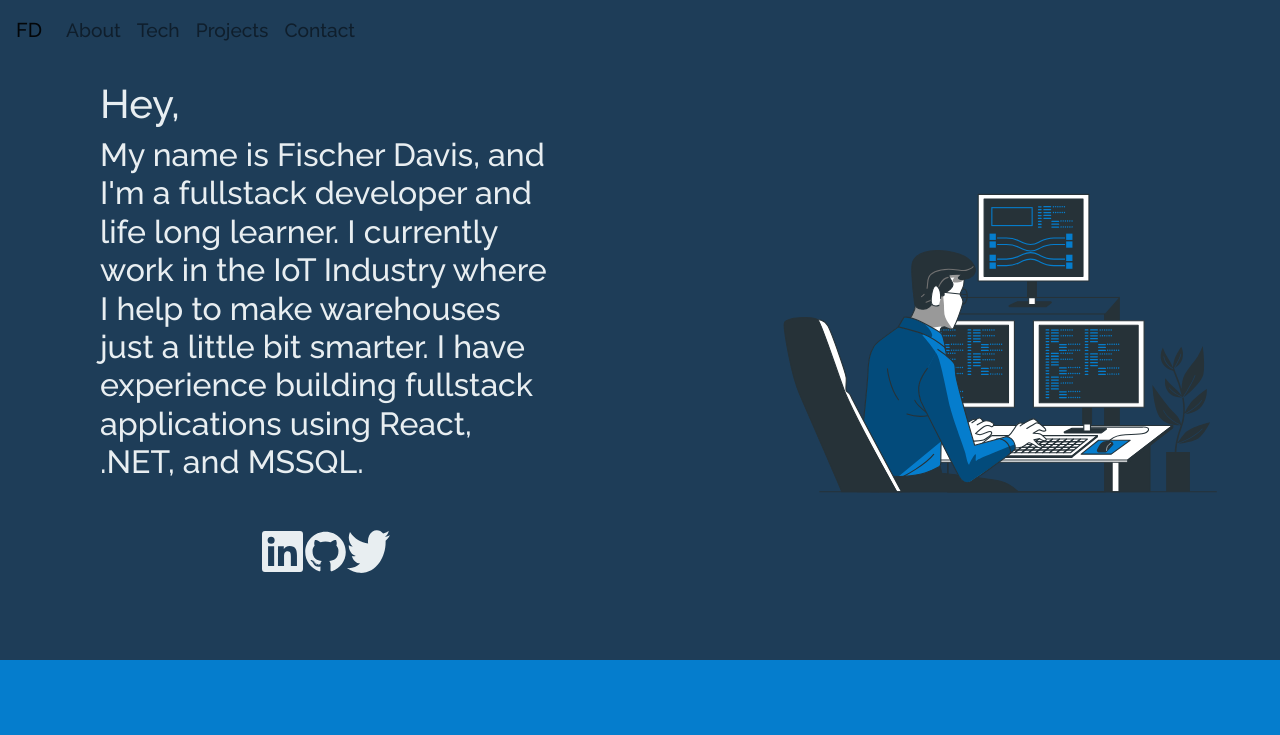
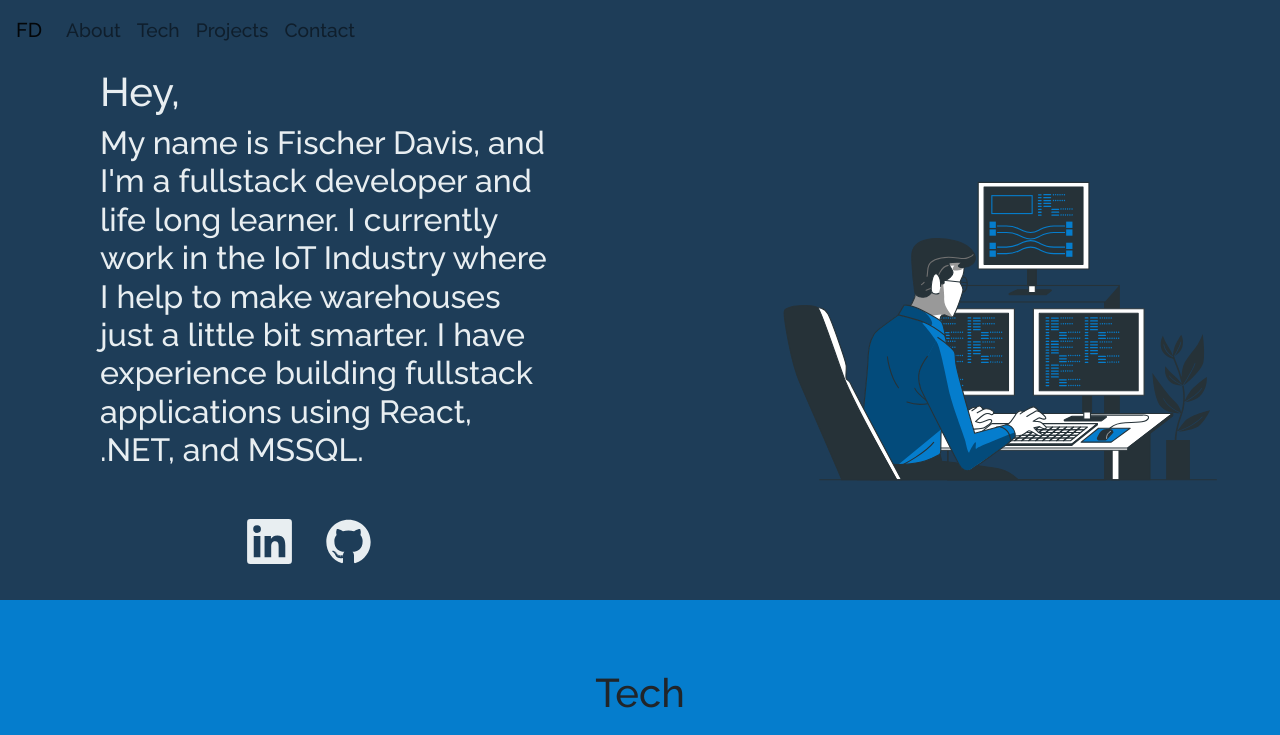
Before and after one commit to fischerdavis/FischerDavisPortfolio, a React (Create React App) app: page / in a window 1280 px wide. Shown: the top 735 px of the page. Built offline with nearby package versions, Linux system fonts and the light colour scheme.

Commit message:
Fixed scroll issue when clicking about button.

```diff
--- a/src/App.scss
+++ b/src/App.scss
@@ -6,7 +6,7 @@
 .icon {
   width: 50px;
   height: 50px;
-  margin: 1em 0em 1em 1em;
+  margin: 1em 0 1em 1em;
 }
 
 .App {
--- a/src/components/navbar/navbar.js
+++ b/src/components/navbar/navbar.js
@@ -4,7 +4,7 @@ import { Navbar, Nav } from "react-bootstrap";
 
 const NavBar = () => {
   return(
-    <Navbar className="fixed-top nav">
+    <Navbar fixed="top" className="nav">
       <Navbar.Brand href="#about">FD</Navbar.Brand>
       <Nav className="mr-auto">
         <Nav.Link href="#about" className="nav-links">About</Nav.Link>
--- a/src/pages/about/about.js
+++ b/src/pages/about/about.js
@@ -4,6 +4,11 @@ import "./about.scss";
 import programmer from '../../assets/Programmer.svg';
 
 const About = () => {
+
+  const linkedinLink = "https://linkedin.com/in/fischerdavis/";
+  const githubLink = "https://github.com/fischerdavis";
+  const newTab = "_blank";
+
   return (
     <div className="about-container" id="about">
       <div className="about-info-container">
@@ -17,22 +22,20 @@ const About = () => {
         </div>
         <div className="links-info">
 
+          <a href={linkedinLink} target={newTab}>
             <svg className="about-icon" viewBox="0 0 128 128">
               <path d="M116 3H12a8.91 8.91 0 00-9 8.8v104.42a8.91 8.91 0 009 8.78h104a8.93 8.93 0 009-8.81V11.77A8.93 8.93 0 00116 3zM39.17 107H21.06V48.73h18.11zm-9-66.21a10.5 10.5 0 1110.49-10.5 10.5 10.5 0 01-10.54 10.48zM107 107H88.89V78.65c0-6.75-.12-15.44-9.41-15.44s-10.87 7.36-10.87 15V107H50.53V48.73h17.36v8h.24c2.42-4.58 8.32-9.41 17.13-9.41C103.6 47.28 107 59.35 107 75z" fill="#E8EEF1"/>
             </svg>
+          </a>
 
+          <a href={githubLink} target={newTab}>
             <svg className="about-icon" viewBox="0 0 128 128">
               <g fill="#E8EEF1">
                 <path fillRule="evenodd" clipRule="evenodd" d="M64 5.103c-33.347 0-60.388 27.035-60.388 60.388 0 26.682 17.303 49.317 41.297 57.303 3.017.56 4.125-1.31 4.125-2.905 0-1.44-.056-6.197-.082-11.243-16.8 3.653-20.345-7.125-20.345-7.125-2.747-6.98-6.705-8.836-6.705-8.836-5.48-3.748.413-3.67.413-3.67 6.063.425 9.257 6.223 9.257 6.223 5.386 9.23 14.127 6.562 17.573 5.02.542-3.903 2.107-6.568 3.834-8.076-13.413-1.525-27.514-6.704-27.514-29.843 0-6.593 2.36-11.98 6.223-16.21-.628-1.52-2.695-7.662.584-15.98 0 0 5.07-1.623 16.61 6.19C53.7 35 58.867 34.327 64 34.304c5.13.023 10.3.694 15.127 2.033 11.526-7.813 16.59-6.19 16.59-6.19 3.287 8.317 1.22 14.46.593 15.98 3.872 4.23 6.215 9.617 6.215 16.21 0 23.194-14.127 28.3-27.574 29.796 2.167 1.874 4.097 5.55 4.097 11.183 0 8.08-.07 14.583-.07 16.572 0 1.607 1.088 3.49 4.148 2.897 23.98-7.994 41.263-30.622 41.263-57.294C124.388 32.14 97.35 5.104 64 5.104z" />
                 <path d="M26.484 91.806c-.133.3-.605.39-1.035.185-.44-.196-.685-.605-.543-.906.13-.31.603-.395 1.04-.188.44.197.69.61.537.91zm2.446 2.729c-.287.267-.85.143-1.232-.28-.396-.42-.47-.983-.177-1.254.298-.266.844-.14 1.24.28.394.426.472.984.17 1.255zM31.312 98.012c-.37.258-.976.017-1.35-.52-.37-.538-.37-1.183.01-1.44.373-.258.97-.025 1.35.507.368.545.368 1.19-.01 1.452zm3.261 3.361c-.33.365-1.036.267-1.552-.23-.527-.487-.674-1.18-.343-1.544.336-.366 1.045-.264 1.564.23.527.486.686 1.18.333 1.543zm4.5 1.951c-.147.473-.825.688-1.51.486-.683-.207-1.13-.76-.99-1.238.14-.477.823-.7 1.512-.485.683.206 1.13.756.988 1.237zm4.943.361c.017.498-.563.91-1.28.92-.723.017-1.308-.387-1.315-.877 0-.503.568-.91 1.29-.924.717-.013 1.306.387 1.306.88zm4.598-.782c.086.485-.413.984-1.126 1.117-.7.13-1.35-.172-1.44-.653-.086-.498.422-.997 1.122-1.126.714-.123 1.354.17 1.444.663zm0 0" />
               </g>
             </svg>
-
-          <svg className="about-icon" viewBox="0 0 128 128">
-            <path d="M40.254 127.637c48.305 0 74.719-48.957 74.719-91.403 0-1.39 0-2.777-.075-4.156 5.141-4.547 9.579-10.18 13.102-16.633-4.79 2.602-9.871 4.305-15.078 5.063 5.48-4.02 9.582-10.336 11.539-17.774-5.156 3.743-10.797 6.38-16.68 7.801-8.136-10.586-21.07-13.18-31.547-6.32-10.472 6.86-15.882 21.46-13.199 35.617C41.922 38.539 22.246 26.336 8.915 6.27 1.933 20.94 5.487 39.723 17.022 49.16c-4.148-.172-8.207-1.555-11.832-4.031v.41c0 15.273 8.786 28.438 21.02 31.492a21.596 21.596 0 01-11.863.543c3.437 13.094 13.297 22.07 24.535 22.328-9.305 8.918-20.793 13.75-32.617 13.72-2.094 0-4.188-.15-6.266-.446 12.008 9.433 25.98 14.441 40.254 14.422" fill="#E8EEF1" />
-          </svg>
-
-
+          </a>
 
         </div>
       </div>
--- a/src/pages/about/about.scss
+++ b/src/pages/about/about.scss
@@ -1,5 +1,5 @@
 .about-container {
-  margin-top: 3.75em;
+  padding-top: 3em;
   background: #1E3D58;
   color: #E8EEF1;
   height: 600px;
@@ -29,11 +29,7 @@
 }
 
 .about-icon {
-  height: 43px;
-  width: 43px;
-  margin-left: 2em;
+  height: 47px;
+  width: 47px;
+  margin-right: 2em;
 }
-
-.about-icon {
-  margin-left: 0;
-}
```
Lines whose indentation alone changed are shown as unchanged.
